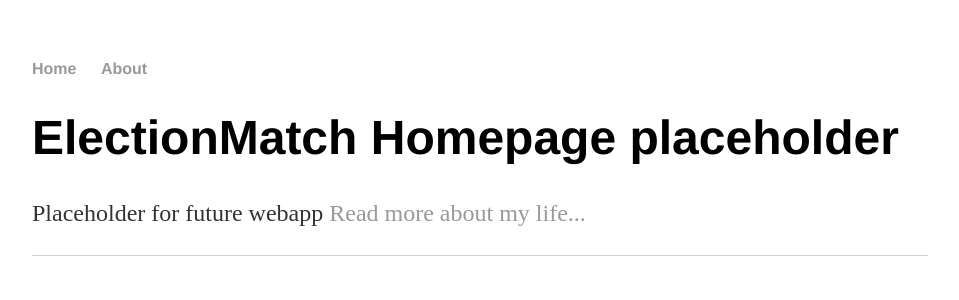
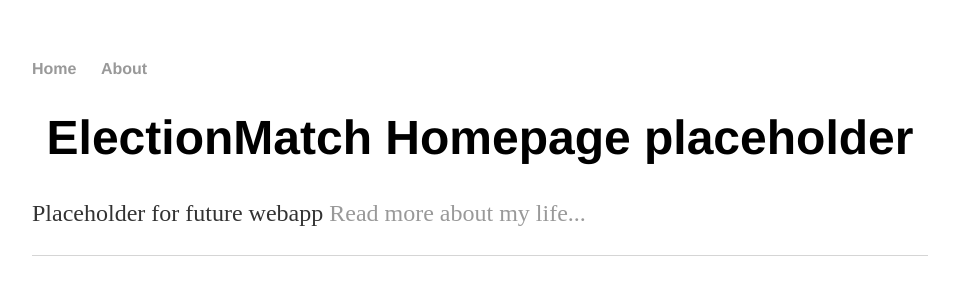
Before and after one commit to electionmatch/electionmatch.github.io, a Jekyll site: the page built from index.html, in a window 1280 px wide. Shown: the top 300 px of the page, without its empty margins (160-1119 px from the left). Built offline with Jekyll 4.4.1, drawn with Linux system fonts in a browser that asks for light colours.

Commit message:
Update index.html

```diff
--- a/index.html
+++ b/index.html
@@ -3,6 +3,6 @@ layout: default
 title: ElectionMatch Homepage placeholder
 ---
 <div class="blurb">
-	<h1>ElectionMatch Homepage placeholder</h1>
+	<h1 align="center">ElectionMatch Homepage placeholder</h1>
 	<p>Placeholder for future webapp <a href="/about">Read more about my life...</a></p>
 </div><!-- /.blurb -->
```
